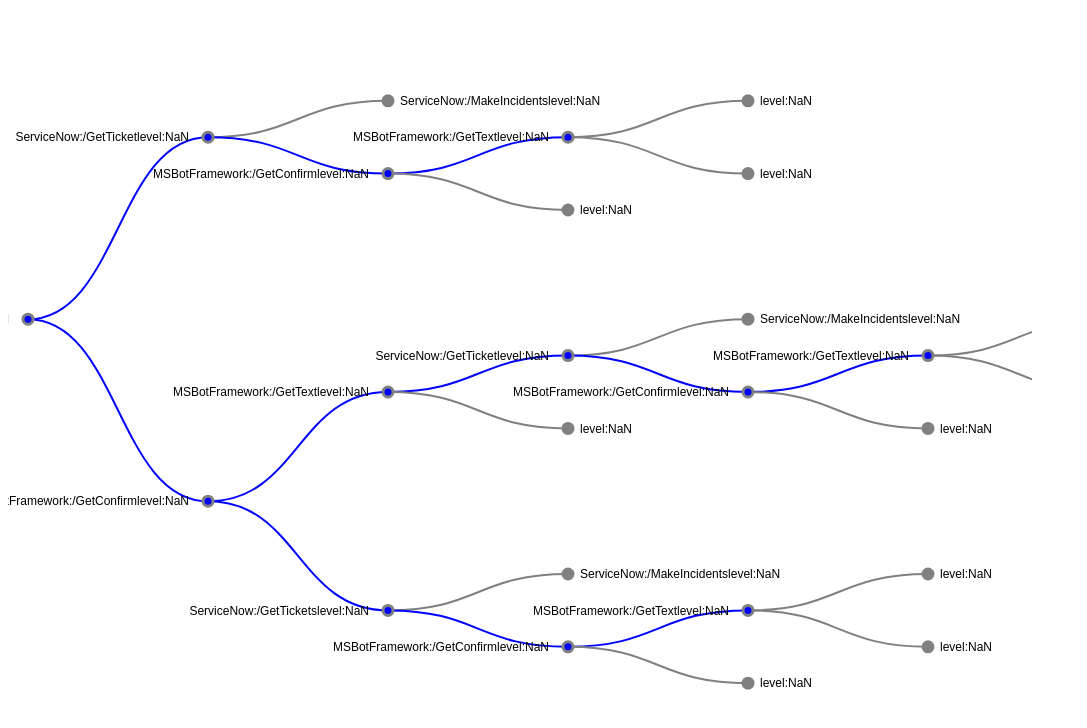
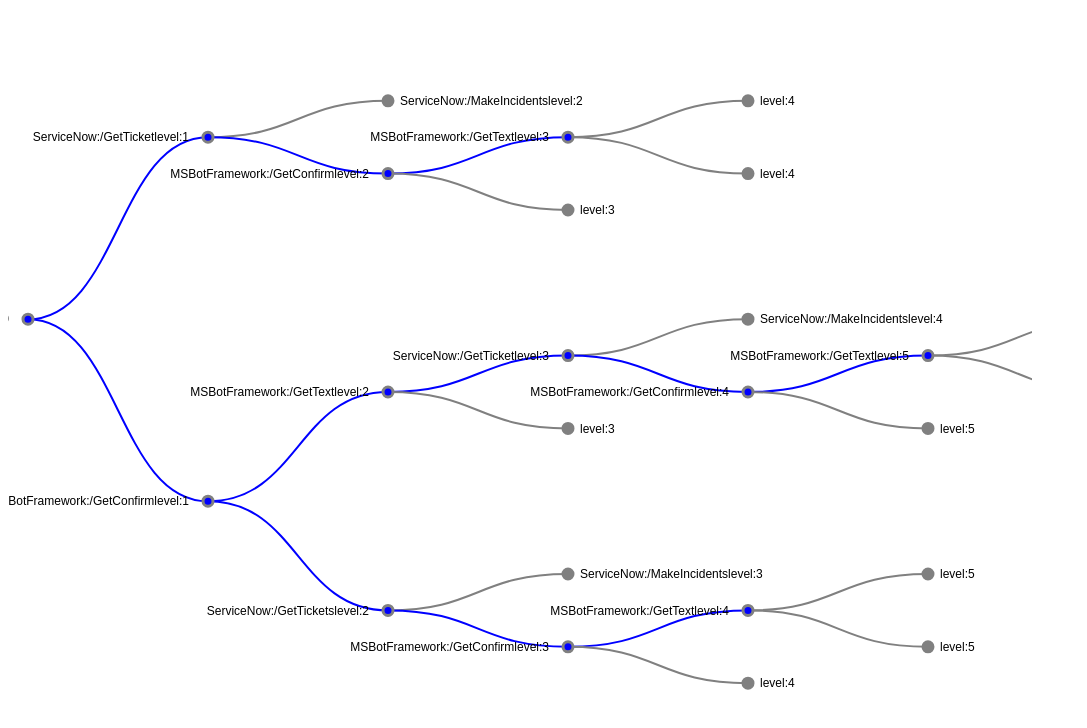
Before and after one commit to fuselabs/echobot, a website: page convs/ServiceDesk/index.html in a window 1280 px wide. Shown: the whole page, without its empty margins (0-1087 px from the left). Drawn offline with nearby package versions, Linux system fonts and the light colour scheme.

Commit message:
Update index.html

```diff
--- a/convs/ServiceDesk/index.html
+++ b/convs/ServiceDesk/index.html
@@ -108,7 +108,7 @@
        tree.parameters=leaf.parameters;
      }
     }
-    buildTree(gTree,gjGetTicketStatusConv,"null");
+    buildTree(gTree,gjGetTicketStatusConv,"null",level);
 
 
 
```
